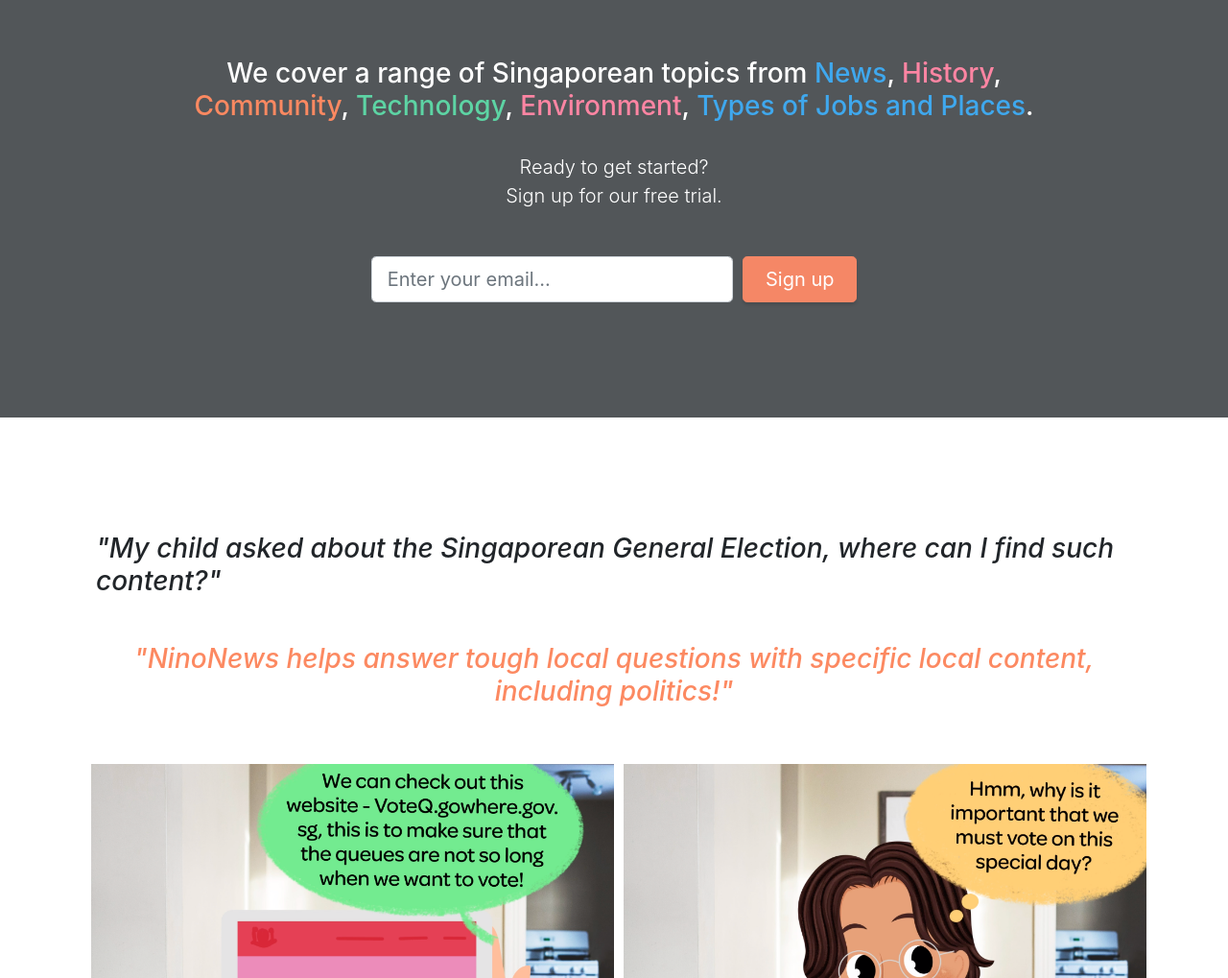
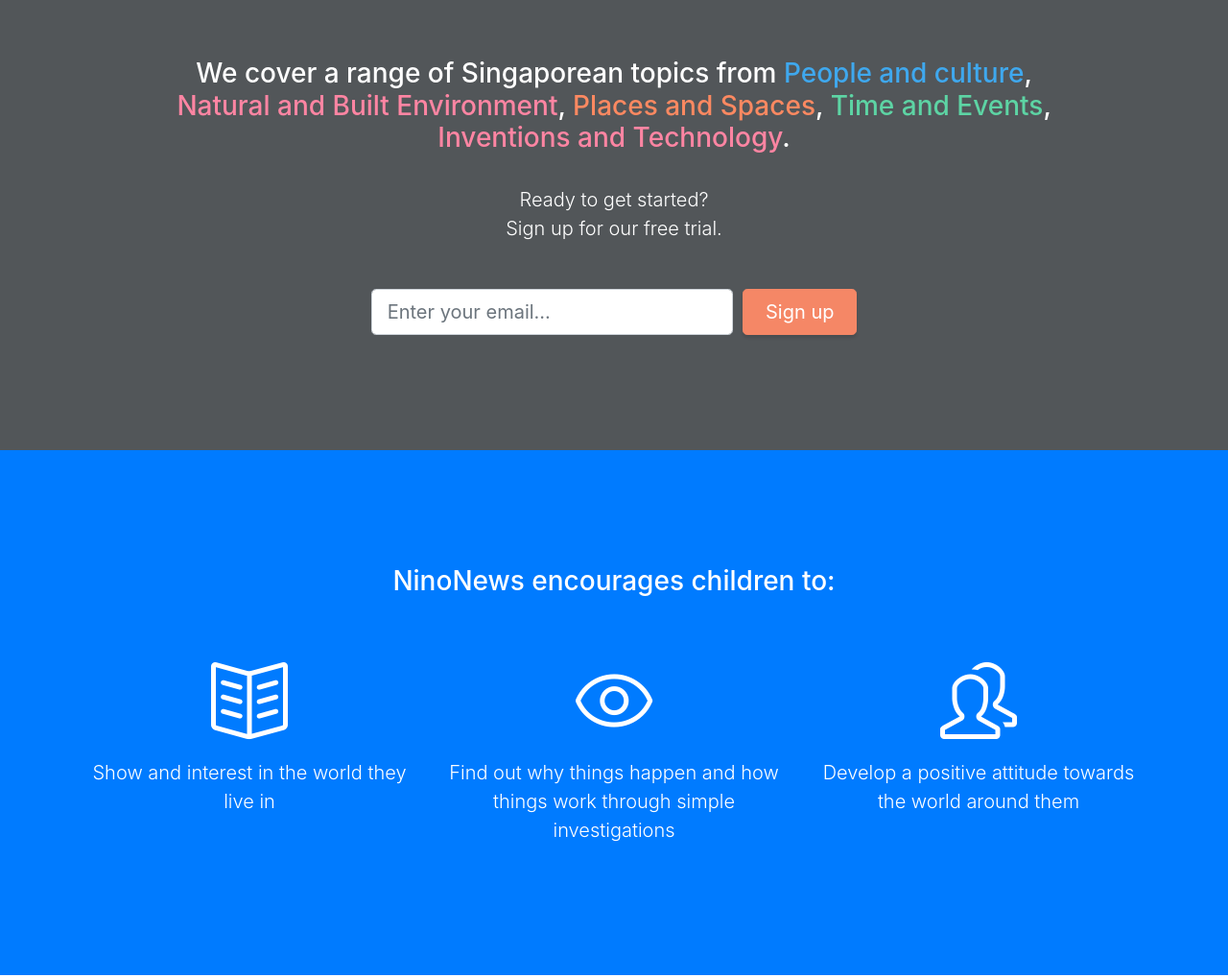
Before and after one commit to simply-news/simply-news.github.io, a website with bundled scripts: page index.html in a window 1280 px wide. Shown: the part 860-1879 px from the top of the page at 96% size. Built offline with nearby package versions, Linux system fonts and the light colour scheme.

```diff
--- a/index.html
+++ b/index.html
@@ -69,7 +69,7 @@
     <div class="container text-center">
       <div class="row">
         <div class="col-lg-10 mx-auto">
-          <h3>We cover a range of Singaporean topics from <span style="color: #3fa8ee;">News</span>, <span style="color: #ff85a3;">History</span>, <span style="color: #fc8961;">Community</span>, <span style="color:#5dd4a4;">Technology</span>, <span style="color:#ff85a3;">Environment</span>, <span style="color: #3fa8ee;">Types of Jobs and Places</span>.</h3>
+          <h3>We cover a range of Singaporean topics from <span style="color: #3fa8ee;">People and culture</span>, <span style="color: #ff85a3;">Natural and Built Environment</span>, <span style="color: #fc8961;">Places and Spaces</span>, <span style="color:#5dd4a4;">Time and Events</span>, <span style="color:#ff85a3;">Inventions and Technology</span>.</h3>
           <br/><p class="lead mb-5">Ready to get started? <br/>Sign up for our free trial.</p>
 
           <div class="container">
@@ -94,45 +94,42 @@
   </section>
 
   <!-- Services -->
-  <!-- <section class="content-section bg-primary text-white text-center" id="services">
+  <section class="content-section bg-primary text-white text-center" id="services">
     <div class="container">
       <div class="col-sm-12">
-        <h2 class="mb-5">Why read news from an early age?</h2>
+        <h3 class="mb-5">NinoNews encourages children to:</h3>
       </div>
       <div class="row">
-        <div class="col-lg-3 col-md-6 mb-5 mb-lg-0">
+        <div class="col-lg-4 col-md-6 mb-5 mb-lg-0">
             <i class="icon-book-open"></i>
-          <h4>
-            <strong>Develop an intrinsic passion for learning</strong>
-          </h4>
-          <p class="text-faded mb-0">Nino News introduces the world to your child through child appropriate information.</p>
+            <p class="lead">
+              Show and interest in the world they live in
+            </p>
         </div>
-        <div class="col-lg-3 col-md-6 mb-5 mb-lg-0">
+        <div class="col-lg-4 col-md-6 mb-5 mb-lg-0">
           <span class="service-icon rounded-circle mx-auto mb-3">
             <i class="icon-eye"></i>
           </span>
-          <h4>
-            <strong>Develop general knowledge</strong>
-          </h4>
-          <p class="text-faded mb-0">Nino News helps to answer your child’s “WHY” questions.</p>
+          <p class="lead">
+            Find out why things happen and how things work through simple investigations
+          </p>
         </div>
-        <div class="col-lg-3 col-md-6 mb-5 mb-md-0">
+        <div class="col-lg-4 col-md-6 mb-5 mb-md-0">
             <i class="icon-people"></i>
-          <h4>
-            <strong>Develop soft skills</strong>
-          </h4>
-          <p class="text-faded mb-0">Nino News helps your child engage and sustain deep conversations with peers and adults.</p>
+          <p class="lead">
+            Develop a positive attitude towards the world around them
+          </p>
         </div>
-        <div class="col-lg-3 col-md-6">
+        <!-- <div class="col-lg-3 col-md-6">
             <i class="icon-wrench"></i>
           <h4>
             <strong>Develop problem-solving skills</strong>
           </h4>
           <p class="text-faded mb-0">Nino News asks your child open-ended, hypothetical and thought-provoking questions.</p>
-        </div>
+        </div> -->
       </div>
     </div>
-  </section> -->
+  </section>
 
   <!-- Callout -->
   <!-- <section class="callout">
@@ -330,10 +327,11 @@
       <div class="row">
         <div class="col-lg-9 mx-auto">
           <h2 class="section-heading mb-5">Who are we?</h2>
-          <p class="lead mb-5">We are a group of passionate educators, designers and developers looking to innovate news reading for young children. </p>
-          <p class="lead mb-5">Our main aim is curating and summarising positive, fun and engaging news for our young ones, giving them hope and faith even in the midst of all the negativity. </p>
-          <p class="lead mb-5">To our children, the world can be a huge and scary place. Through our news, we believe that we can help children discover new knowledge about the world around them, understand that the world is their oyster and be empowered to make the world a better place - one step at a time.</p>
-          <p class="lead mb-5">Should you have any queries, do feel free to email us at: <a href="mailto:jenine@ninonews.com">jenine@ninonews .com</a></p>
+          <p class="lead mb-5">We are a group of passionate educators, designers and developers looking to innovate news reading and video content for young children. </p>
+          <p class="lead mb-5">Closely following the NEL framework, Nino News aims to broaden children's understanding about their own discovery of the world. </p>
+          <p class="lead mb-5">Our main aim is curating and summarising positive, fun and engaging news and video content for our young ones, giving them hope and faith even in the midst of all the negativity. </p>
+          <p class="lead mb-5">To our children, the world can be a huge and scary place. Through our news and video content, we believe that we can help children discover new knowledge about the world around them, understand that the world is their oyster and be empowered to make the world a better place - one step at a time.</p>
+          <p class="lead mb-5">Should you have any queries, do feel free to email us at: <a href="mailto:jenine@ninonews.com">jenine@ninonews.com</a></p>
         </div>
       </div>
       <!-- <div class="row">
```
